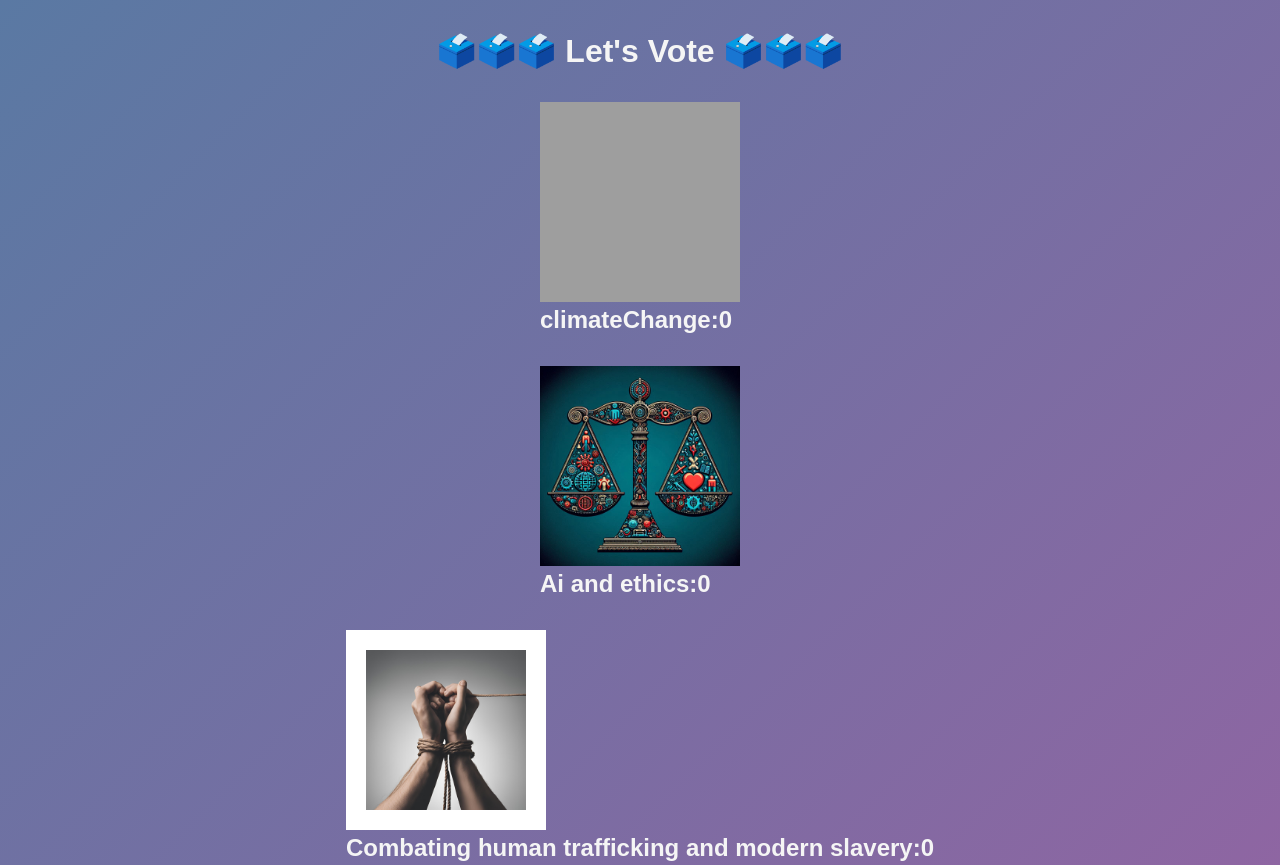
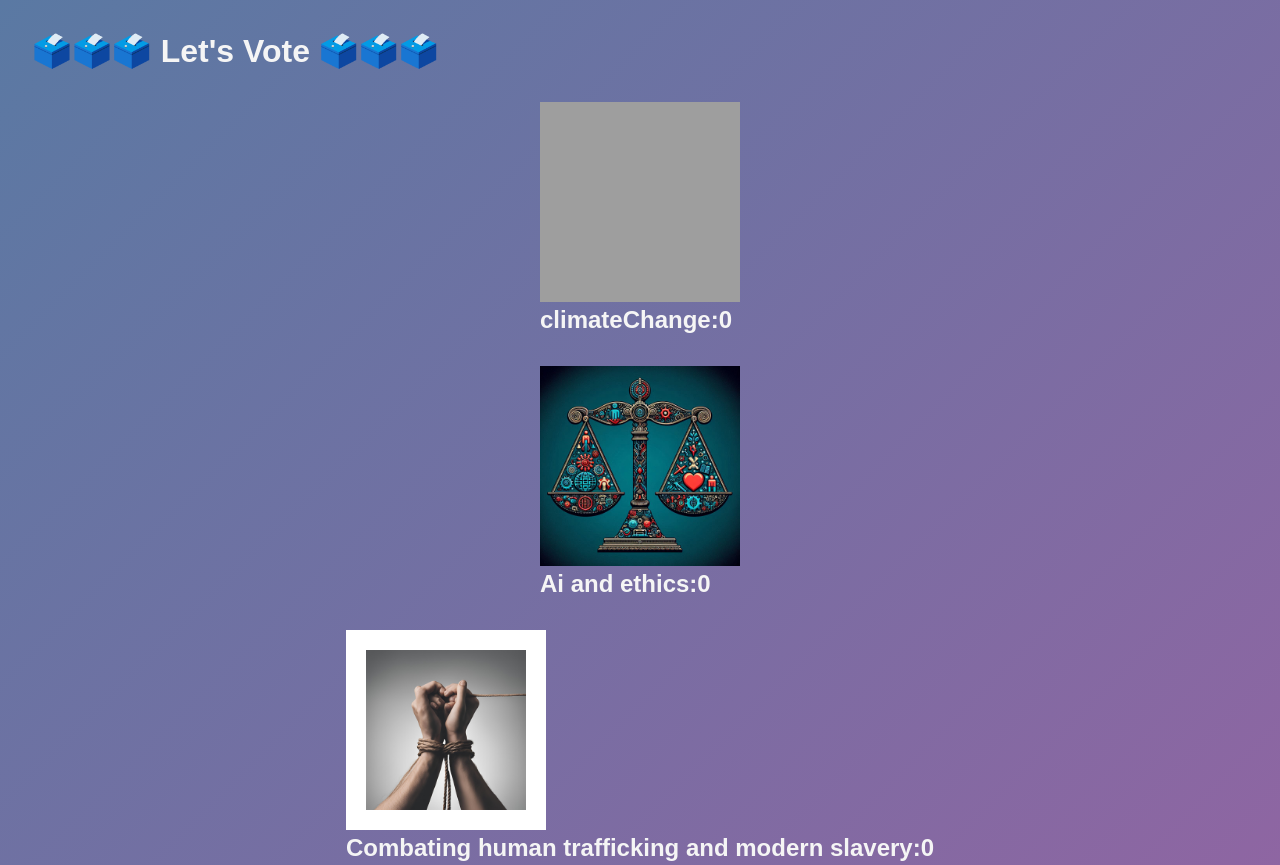
Before and after one commit to Kshitiz2020/Voting-Machine, a plain HTML site: page index.html in a window 1280 px wide. Shown: the top 865 px of the page. Drawn offline with Linux system fonts and the light colour scheme; grey boxes are pictures that could not be loaded.

Commit message:
change in Css

```diff
--- a/index.html
+++ b/index.html
@@ -7,7 +7,7 @@
     <link rel="stylesheet" href="style.css" />
   </head>
   <body>
-    <center><h1>🗳️🗳️🗳️ Let's Vote 🗳️🗳️🗳️</h1></center>
+    <h1>🗳️🗳️🗳️ Let's Vote 🗳️🗳️🗳️</h1>
     <div class="options">
       <div class="agenda">
         <img src="assets/climateChange.jpg" alt="" />
```
